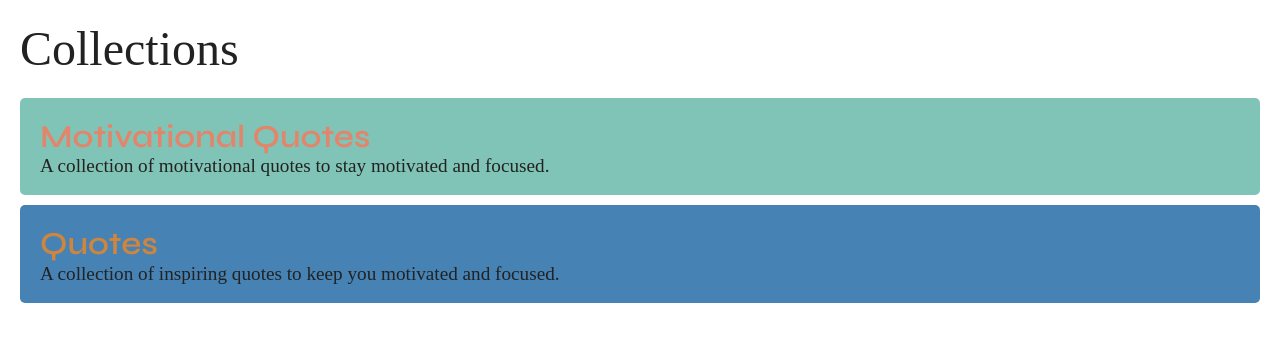
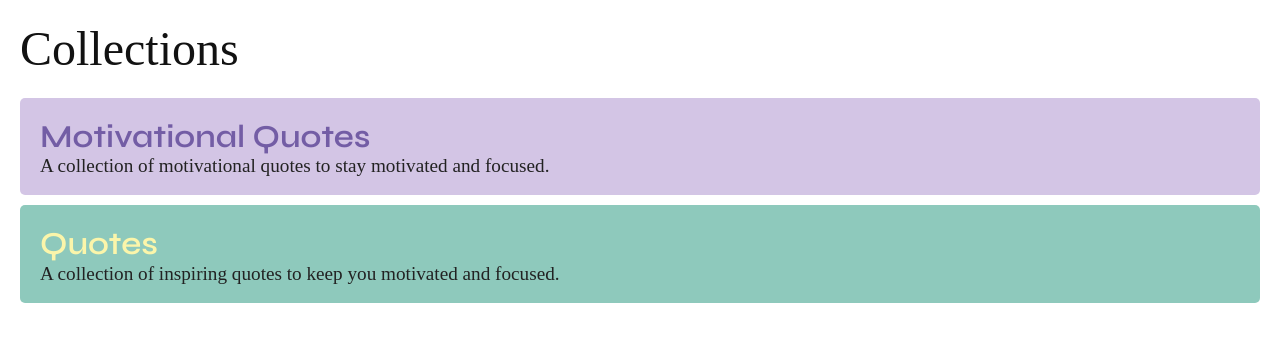
Before and after one commit to evilvic/big, a Vue app: page / in a window 1280 px wide. Shown: the top 342 px of the page. Built offline with nearby package versions, Linux system fonts and the light colour scheme; a web font is replaced by a local one.

Commit message:
Start color work

```diff
--- a/src/assets/base.css
+++ b/src/assets/base.css
@@ -3,19 +3,21 @@
 :root {
   --white: #FFFFFF;
   --light: #DEE4E7;
-  --dark: #37474F;
-  --black: #222222;
+  --dark: #222222;
+  --black: #121212;
 }
 
 :root {
   --bg-clr: var(--white);
-  --text-clr: var(--black);
+  --title-clr: var(--black);
+  --text-clr: var(--dark);
 }
 
 @media (prefers-color-scheme: dark) {
   :root {
     --bg-clr: var(--black);
-    --text-clr: var(--white);
+    --title-clr: var(--white);
+    --text-clr: var(--light);
   }
 }
 
@@ -40,6 +42,7 @@ h1 {
   font-size: 3rem;
   line-height: 1.2;
   margin-bottom: 20px;
+  color: var(--title-clr);
 }
 
 h2 {
--- a/src/stores/collections.js
+++ b/src/stores/collections.js
@@ -11,12 +11,16 @@ export const useCollectionsStore = defineStore('collections', () => {
       fontColor: "#EDCBD2",
       backgroundColor: "#80C4B7",
       darkFontColor: "#E3856B",
+      lightColor: "#D3C5E5",
+      darkColor: "#735DA5",
       cards: [
         {
           text: "Did you get older doing nothing today?",
           fontColor: "#FFE4B5",
           backgroundColor: "#4682B4",
-          darkFontColor: "#CD853F"
+          darkFontColor: "#CD853F",
+          lightColor: "#E9E7E0",
+          darkColor: "#EB6F46"
         },
         { text: "Don't you wanna stop complaining?" },
       ]
@@ -28,6 +32,8 @@ export const useCollectionsStore = defineStore('collections', () => {
       fontColor: "#FFE4B5",
       backgroundColor: "#4682B4",
       darkFontColor: "#CD853F",
+      lightColor: "#8EC9BC",
+      darkColor: "#FBF5AA",
       cards: [
         {
           text: "Did you get older doing nothing today?",
--- a/src/views/CollectionsView.vue
+++ b/src/views/CollectionsView.vue
@@ -1,5 +1,5 @@
 <script setup>
-import { ref } from 'vue'
+import { ref, computed, onMounted, onUnmounted } from 'vue'
 import { useRouter } from 'vue-router'
 import { useCollectionsStore } from '@/stores/collections'
 import { storeToRefs } from 'pinia'
@@ -11,6 +11,7 @@ const router = useRouter()
 const { collections } = storeToRefs(store)
 
 const touchTimeout = ref(null)
+const isDarkMode = ref(false)
 
 const navigateToCollection = (collectionId) => {
   router.push({ name: 'collection', params: { id: collectionId } })
@@ -31,6 +32,28 @@ const handleTouchEnd = () => {
     clearTimeout(touchTimeout.value)
   }
 }
+
+const getCollectionStyle = (collection) => {
+  return {
+    backgroundColor: isDarkMode.value ? "#2B2B2B" : collection.lightColor,
+    color: isDarkMode.value ? collection.lightColor : collection.darkColor,
+  }
+}
+
+const updateColorScheme = (e) => {
+  isDarkMode.value = e.matches
+}
+
+onMounted(() => {
+  const mediaQuery = window.matchMedia('(prefers-color-scheme: dark)')
+  isDarkMode.value = mediaQuery.matches
+  mediaQuery.addEventListener('change', updateColorScheme)
+})
+
+onUnmounted(() => {
+  const mediaQuery = window.matchMedia('(prefers-color-scheme: dark)')
+  mediaQuery.removeEventListener('change', updateColorScheme)
+})
 </script>
 
 <template>
@@ -45,12 +68,9 @@ const handleTouchEnd = () => {
         @touchstart="handleTouchStart(collection.id)"
         @touchend="handleTouchEnd"
         @touchcancel="handleTouchEnd"
-        :style="{
-          backgroundColor: collection.backgroundColor,
-          color: collection.fontColor
-        }"
+        :style="getCollectionStyle(collection)"
       >
-        <h2 :style="{ color: collection.darkFontColor }">
+        <h2>
           {{ collection.title }}
         </h2>
         <p>
@@ -77,4 +97,8 @@ const handleTouchEnd = () => {
   margin: 10px 0;
   border-radius: 5px;
 }
+
+h2 {
+  color: inherit;
+}
 </style>
```
